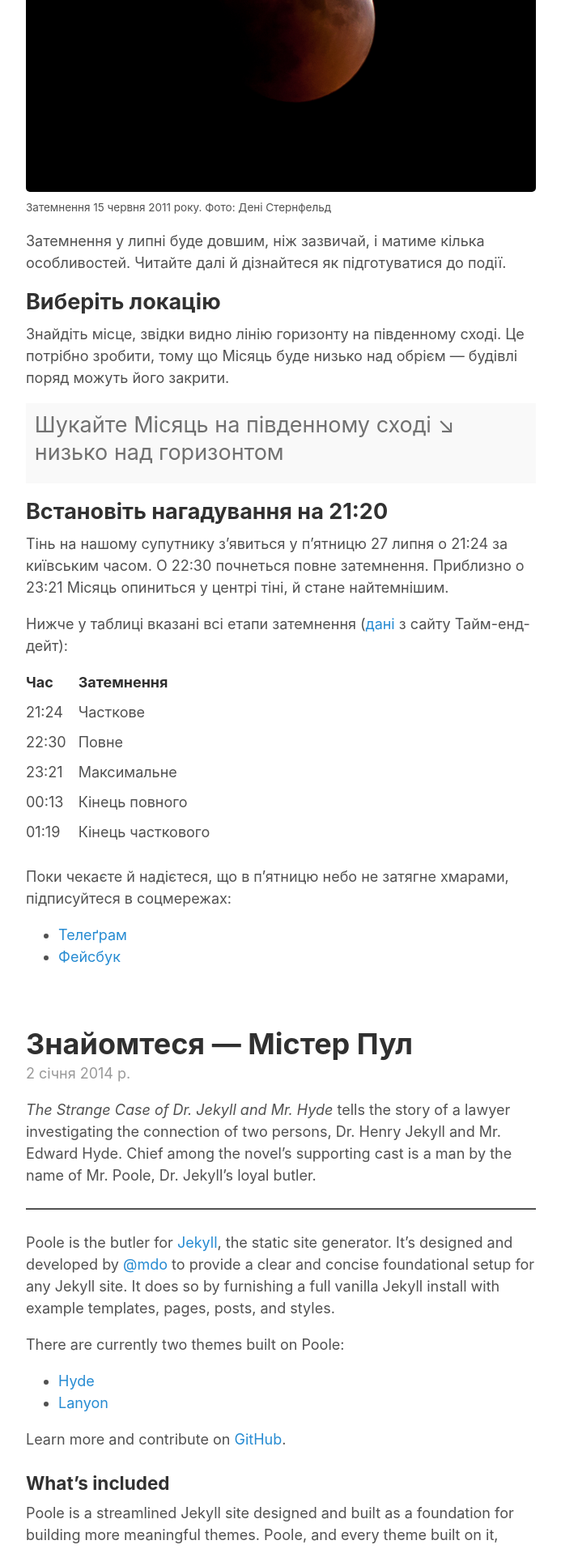
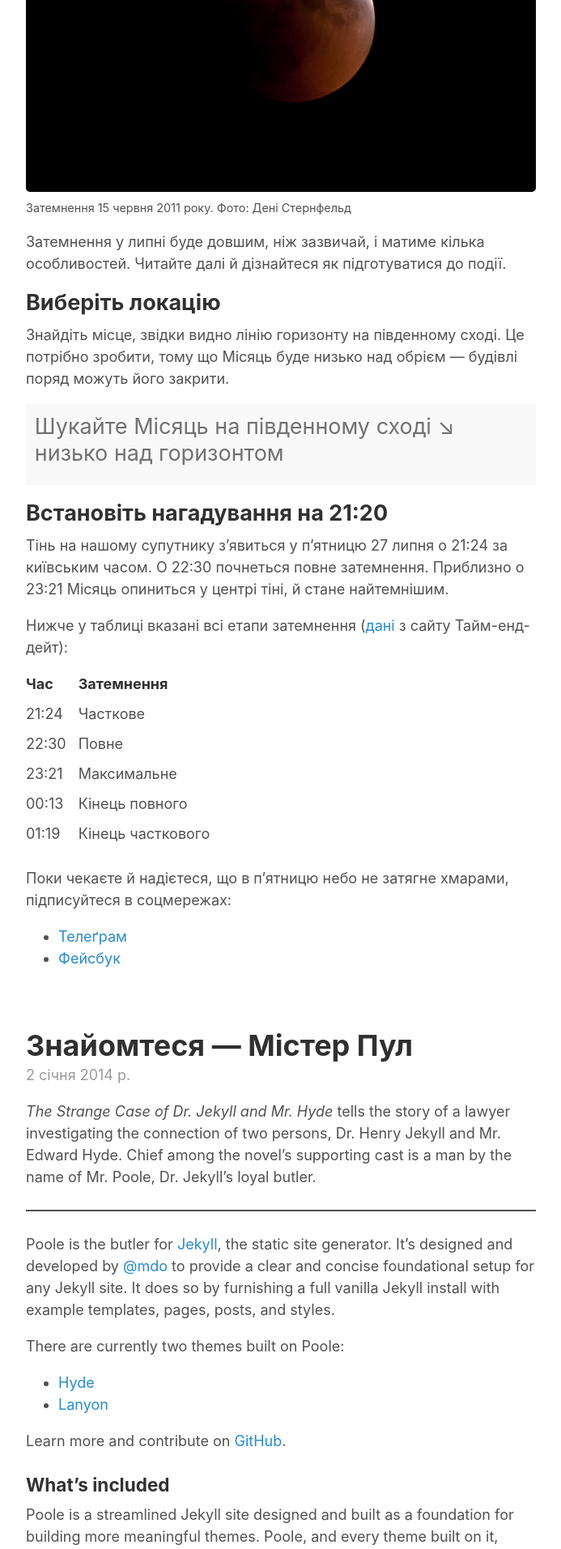
Before and after one commit to pnmrnko/pnmrnko.github.io, a Jekyll site: the page built from index.html, in a window 1280 px wide. Shown: the part 1126-3039 px from the top of the page at 81% size, without its empty margins (293-986 px from the left). Built offline with Jekyll 4.4.1, drawn with Linux system fonts in a browser that asks for light colours; the list of posts is cut into pages by our own code.

Commit message:
Change font size figcaption to .8rem

```diff
--- a/_sass/_base.scss
+++ b/_sass/_base.scss
@@ -83,7 +83,7 @@ figure {
 }
 
 figcaption {
-  font-size: 75%;
+  font-size: .8rem;
   margin-top: -.5rem;
 }
 
```
